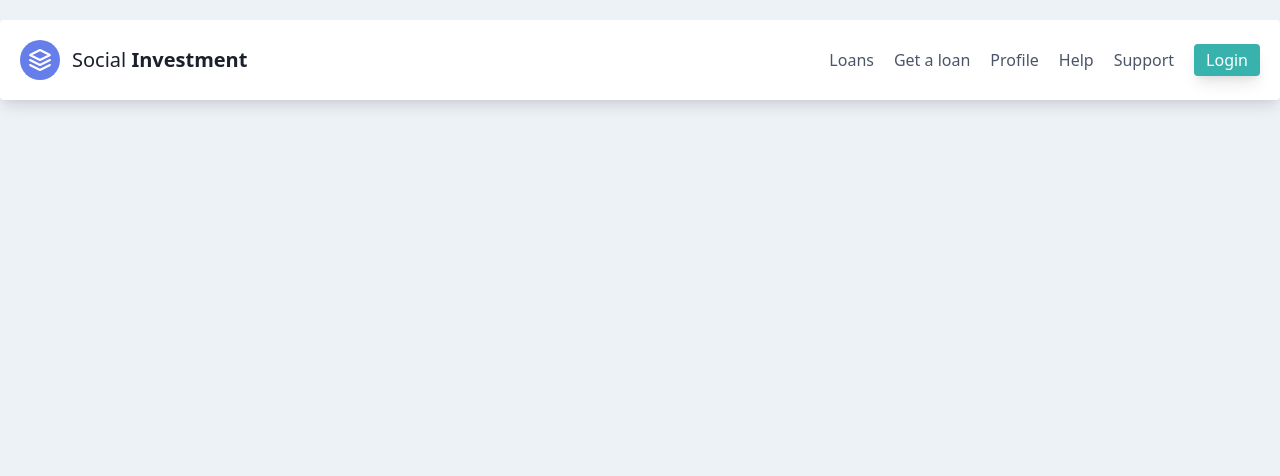
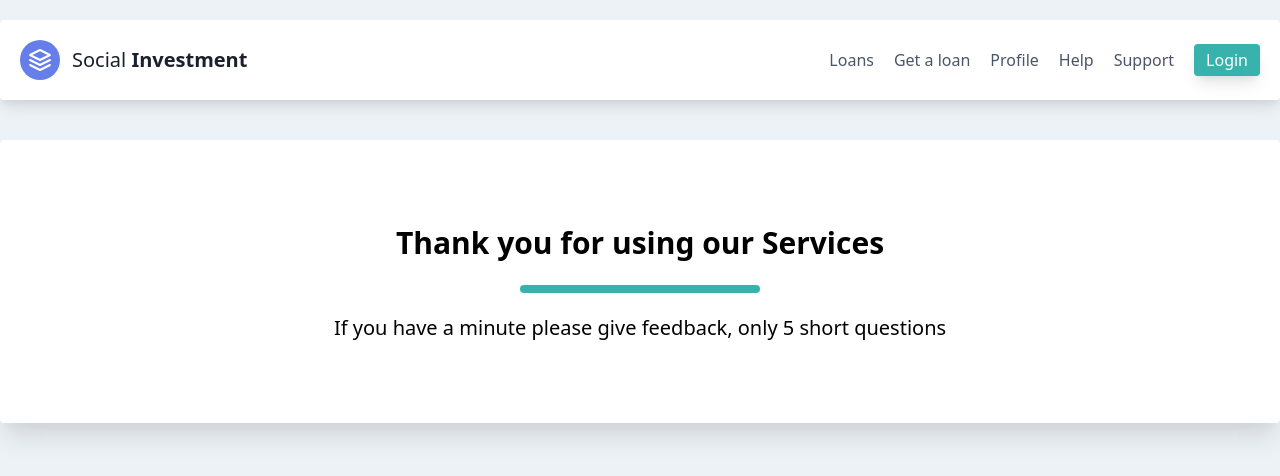
Before and after one commit to Spha88/social_investment, a React (Create React App) app in the folder client/: page /logout in a window 1280 px wide. Shown: the top 476 px of the page. Built offline with nearby package versions, Linux system fonts and the light colour scheme.

Commit message:
Create logout page

```diff
--- a/client/src/App.js
+++ b/client/src/App.js
@@ -8,6 +8,7 @@ import LoanApplication from './components/pages/loanApplication/LoanApplication'
 import Profile from './components/pages/Profile/Profile';
 import Login from './components/pages/Login/Login';
 import Signup from './components/pages/Signup/Signup';
+import LogoutPage from './components/pages/Logout/LogoutPage';
 
 function App() {
   return (
@@ -17,8 +18,10 @@ function App() {
         <Route path="/signup" component={Signup} />
         <Route path="/login" component={Login} />
         <Route path="/loans" component={Loans} />
+        <Route path="/logout" component={LogoutPage} />
         <ProtectedRoute path="/apply" component={LoanApplication} />
         <ProtectedRoute path="/profile" component={Profile} />
+
       </Switch>
     </React.Fragment>
   );
--- a/client/src/ProtectedRoute.js
+++ b/client/src/ProtectedRoute.js
@@ -8,7 +8,7 @@ const PrivateRoute = ({ component: Component, token, ...rest }) => {
         <Route {...rest} render={props => token ? (
             <Component {...props} />
         ) : (
-                <Redirect to={{ pathname: "/login" }} />
+                <Redirect exact to={{ pathname: "/login" }} />
             )
         } />
     )
--- a/client/src/components/pages/Login/Login.js
+++ b/client/src/components/pages/Login/Login.js
@@ -13,7 +13,7 @@ const Login = ({ authenticate, loggingIn, loggedIn, errorMessage, error }) => {
     const history = useHistory();
 
     useEffect(() => {
-        loggedIn && history.push('/loans');
+        loggedIn && history.push('/profile');
         // eslint-disable-next-line
     }, [loggedIn])
 
--- /dev/null
+++ b/client/src/components/pages/Logout/LogoutPage.js
@@ -0,0 +1,21 @@
+import React, { useEffect } from 'react';
+import Container from '../../UI/Container';
+import { connect } from 'react-redux';
+import { logout } from '../../../store/actions/authentication';
+
+const LogoutPage = ({ logout }) => {
+
+    useEffect(() => logout(), []);
+
+    return (
+        <Container>
+            <div className="p-10 text-center">
+                <h2 className="text-3xl font-bold">Thank you for using our Services</h2>
+                <div className="h-2 bg-teal-500 w-1/5 rounded mx-auto my-5"></div>
+                <p className="text-xl">If you have a minute please give feedback, only 5 short questions</p>
+            </div>
+        </Container>
+    )
+}
+
+export default connect(null, { logout })(LogoutPage)
```
